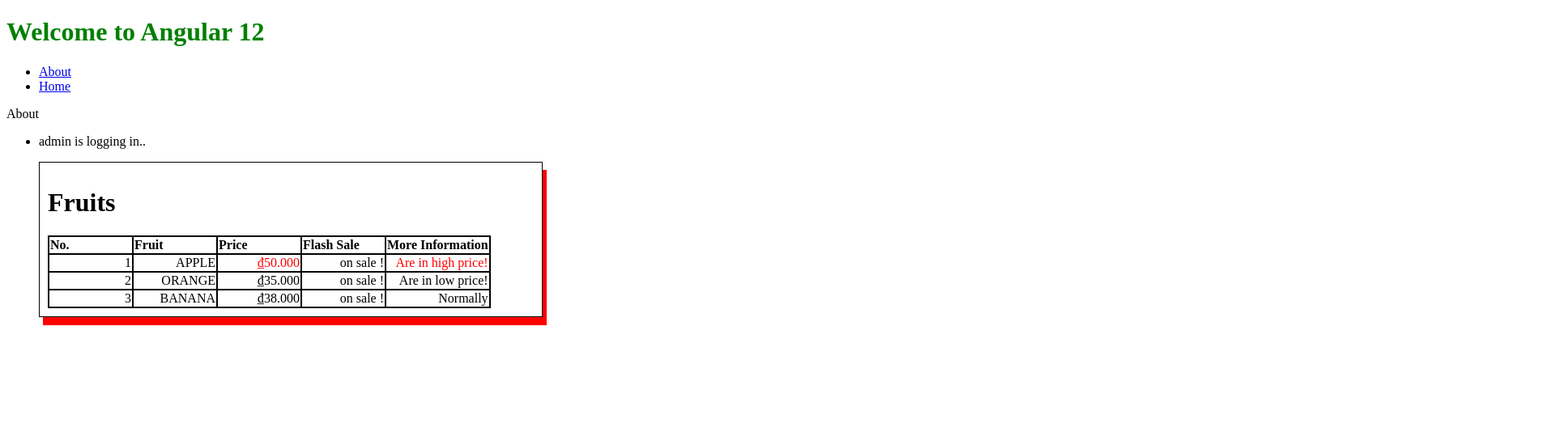
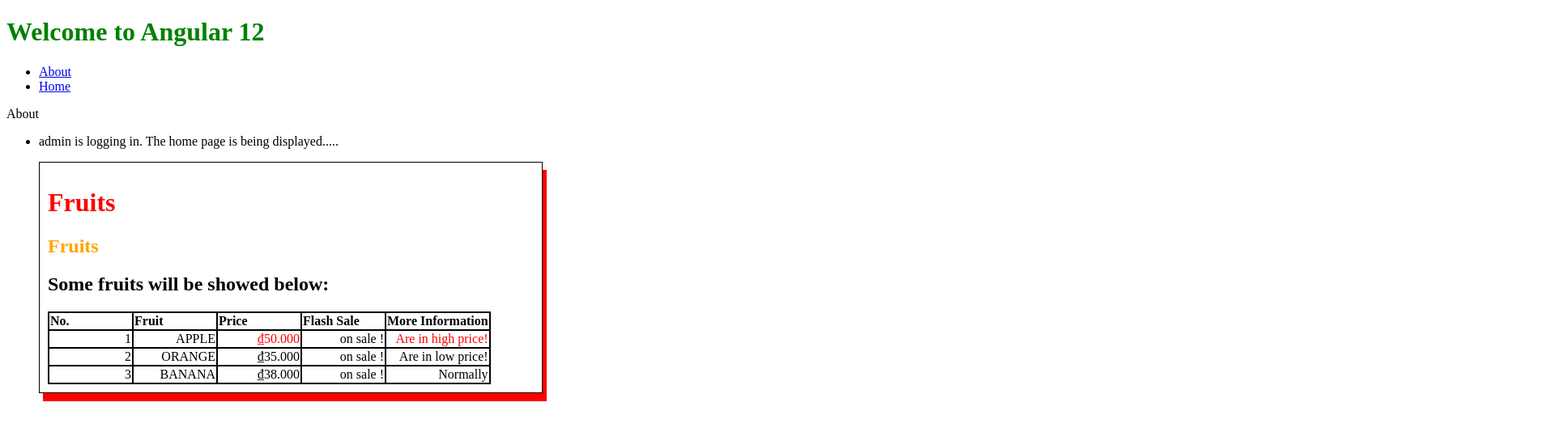
Before and after one commit to duongthanhvinhh/Angular14, an Angular app: page /about in a window 1280 px wide. Shown: the top 534 px of the page at 81% size, 1920 px wide, since content can reach past the window. Built offline with nearby package versions, Linux system fonts and the light colour scheme.

Commit message:
commit directive

```diff
--- /dev/null
+++ b/src/app/Directives/high-light.directive.ts
@@ -0,0 +1,14 @@
+import { Directive, ElementRef, Input } from '@angular/core';
+@Directive({
+  selector: '[appHighLight]',
+})
+export class HighLightDirective {
+  @Input('appHighLight') appHighLight = 'blue';
+  constructor(private el: ElementRef) {
+  }
+
+  ngOnInit(): void {
+    console.log(' ngOnInit HighLightDirective', this.appHighLight);
+    this.el.nativeElement.style.color = this.appHighLight;
+  }
+}
--- a/src/app/about/about.component.html
+++ b/src/app/about/about.component.html
@@ -4,7 +4,7 @@
         <p>user is logging in..</p>
     </li>
     <li *ngSwitchCase="'admin'">
-        <p>admin is logging in..</p>
+        <p>admin is logging in. The home page is being displayed.....</p>
         <app-home></app-home>
         <!-- <app-home></app-home> called: component directive -->
     </li>
--- a/src/app/app.module.ts
+++ b/src/app/app.module.ts
@@ -8,6 +8,7 @@ import { HomeComponent } from './home/home.component';
 import { AboutComponent } from './about/about.component';
 import { OnSalePipe } from './on-sale.pipe';
 import { PageNotFoundComponent } from './page-not-found/page-not-found.component';
+import { HighLightDirective } from './Directives/high-light.directive';
 
 @NgModule({
   declarations: [
@@ -15,7 +16,8 @@ import { PageNotFoundComponent } from './page-not-found/page-not-found.component
     HomeComponent,
     AboutComponent,
     OnSalePipe,
-    PageNotFoundComponent
+    PageNotFoundComponent,
+    HighLightDirective
   ],
   imports: [
     BrowserModule,
--- a/src/app/home/home.component.html
+++ b/src/app/home/home.component.html
@@ -1,5 +1,7 @@
 <div class="test">
-    <h1>Fruits</h1>
+    <h1 [appHighLight]="myColor">Fruits</h1>
+    <h2 [appHighLight]="'orange'">Fruits</h2>
+    <h2 appHighLight style="width: 2000px;">Some fruits will be showed below: </h2>
     <table class="tableFruit">
         <tr>
             <th>No.</th>
--- a/src/app/home/home.component.ts
+++ b/src/app/home/home.component.ts
@@ -8,6 +8,7 @@ import { EMPTY, empty } from 'rxjs';
 export class HomeComponent implements OnInit {
   public name = 'VinhTester';
   public age = 24;
+  public myColor = 'red';
   // public fruits = ['Apple', 'Orange', 'Banana'];
   public fruitAndPrice = [
     { fruit: 'Apple', price: 50,flashSale:false,moreInfo:"Are in high price!" },
```
Also changed, not shown: 1 other file (tests, documents, lock files or other folders).
